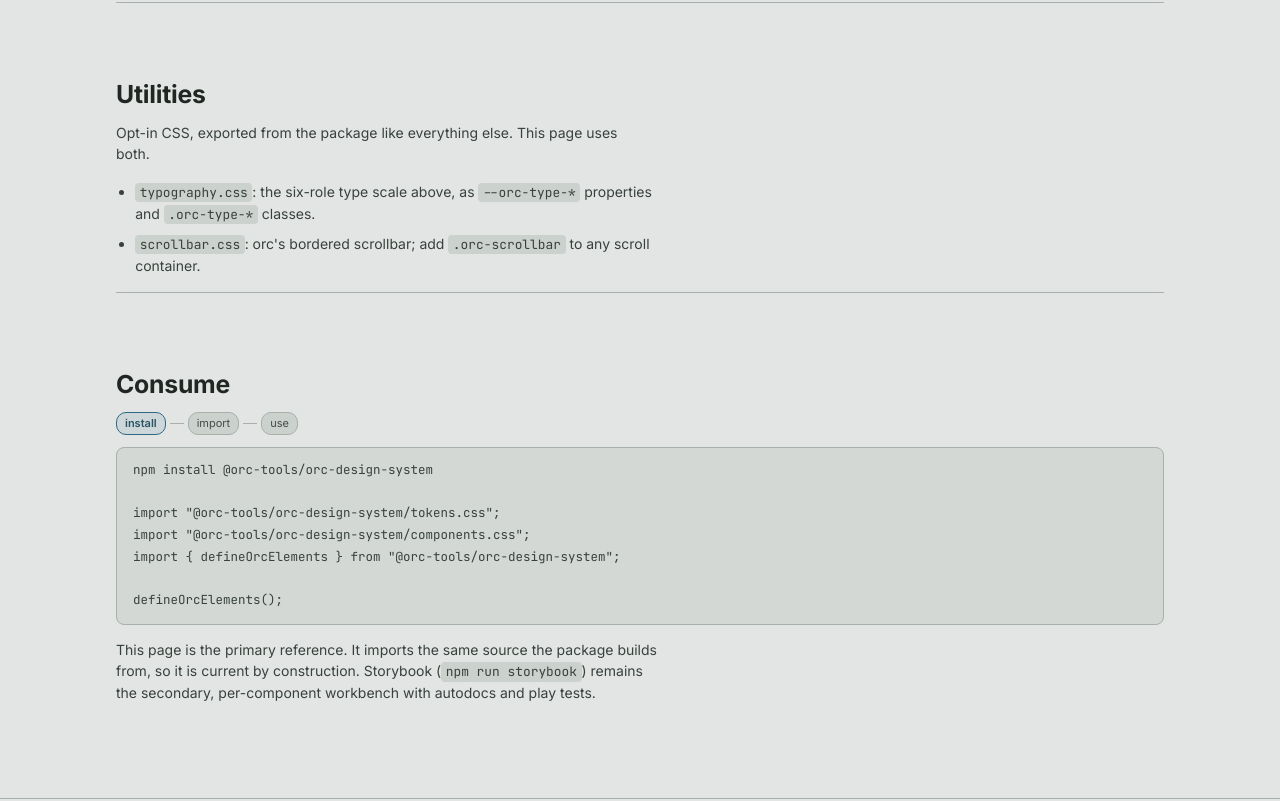
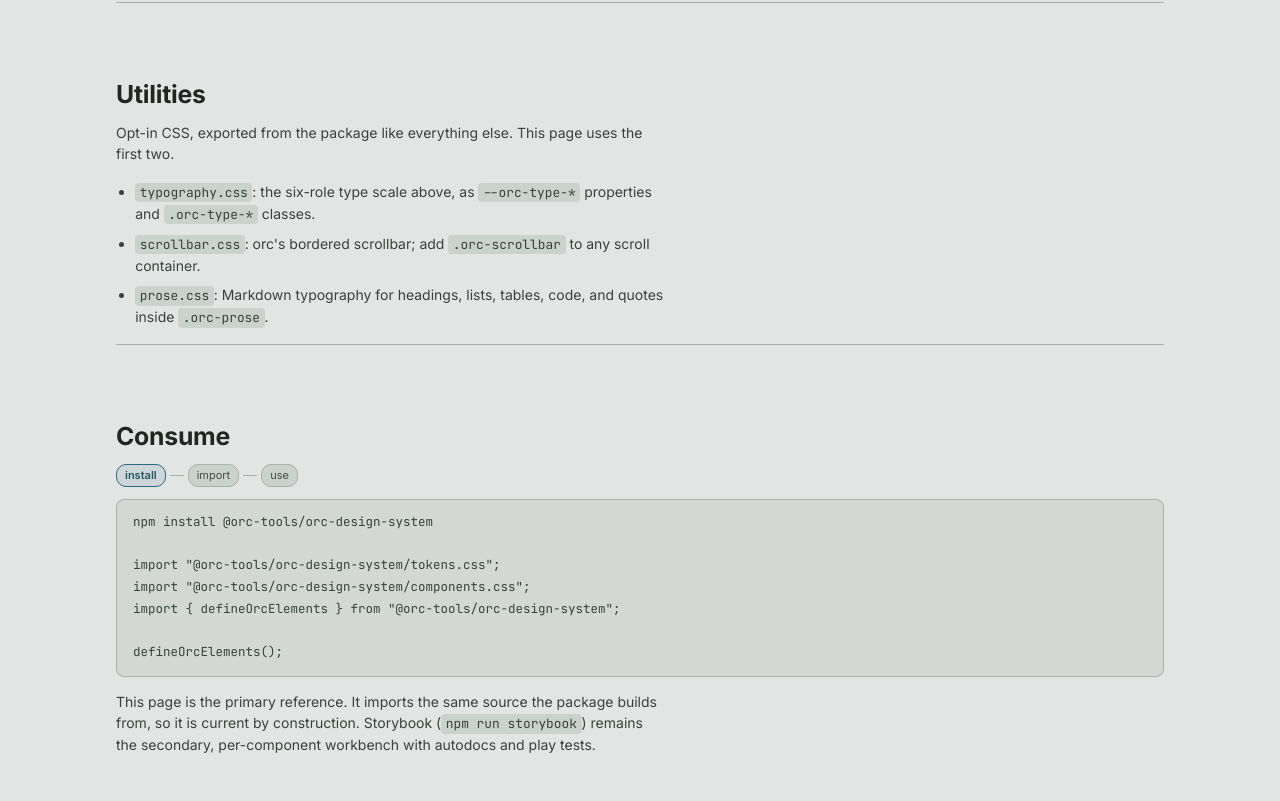
Before and after one commit to Rixcy/orc-design-system, a website built with Vite: page site/index.html in a window 1280 px wide. Shown: the part 4560-5361 px from the top of the page. Built offline with nearby package versions, Linux system fonts and the light colour scheme.

Commit message:
docs(site): sync component and utility inventories

```diff
--- a/site/index.html
+++ b/site/index.html
@@ -377,7 +377,7 @@ world, no concept tournament (direction settled at the Orc plan gate).
         <h2 id="utilities-h">Utilities</h2>
         <p class="section-lede">
           Opt-in CSS, exported from the package like everything else. This page
-          uses both.
+          uses the first two.
         </p>
         <ul class="util-list">
           <li>
@@ -387,6 +387,10 @@ world, no concept tournament (direction settled at the Orc plan gate).
           <li>
             <code>scrollbar.css</code>: orc's bordered scrollbar; add
             <code>.orc-scrollbar</code> to any scroll container.
+          </li>
+          <li>
+            <code>prose.css</code>: Markdown typography for headings, lists,
+            tables, code, and quotes inside <code>.orc-prose</code>.
           </li>
         </ul>
       </section>
```
Also changed, not shown: README.md.
